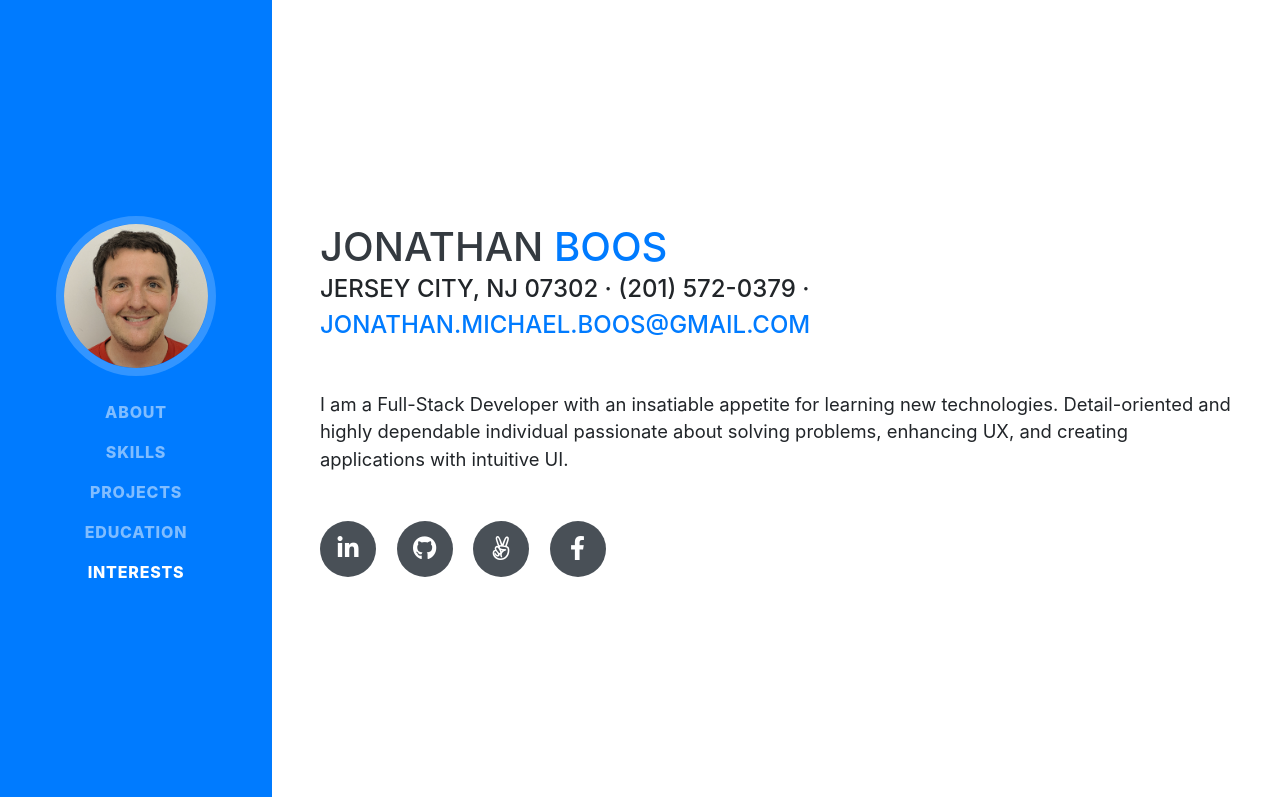
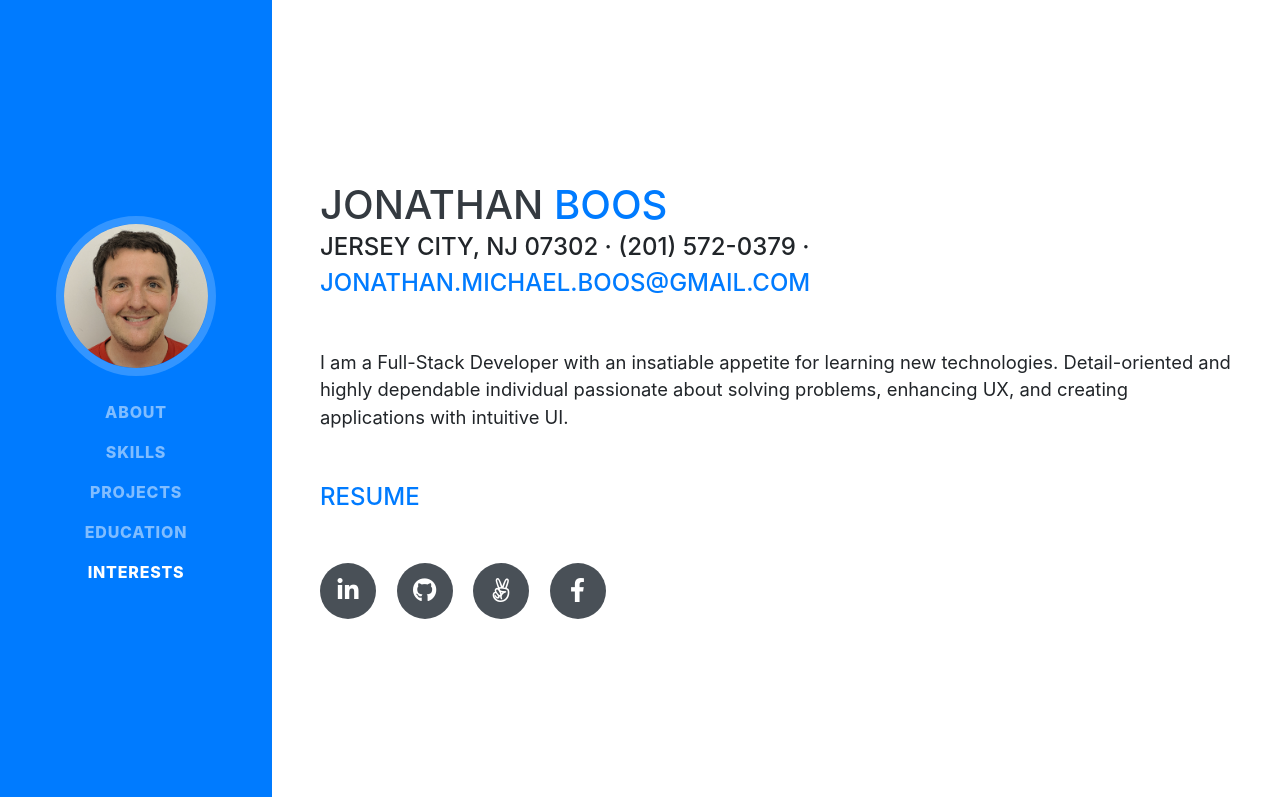
Before and after one commit to gameguy37/gameguy37.github.io, a website with bundled scripts: page index.html in a window 1280 px wide. Shown: the top 797 px of the page. Built offline with nearby package versions, Linux system fonts and the light colour scheme; a web font is replaced by a local one.

Commit message:
added resume link

```diff
--- a/index.html
+++ b/index.html
@@ -69,6 +69,9 @@
           <a href="mailto:jonathan.michael.boos@gmail.com">jonathan.michael.boos@gmail.com</a>
         </div>
         <p class="lead mb-5">I am a Full-Stack Developer with an insatiable appetite for learning new technologies. Detail-oriented and highly dependable individual passionate about solving problems, enhancing UX, and creating applications with intuitive UI.</p>
+        <div class="subheading mb-5">
+          <a href="https://docs.google.com/document/d/1xsvl-iSaeF-yFhmhn-iobPko8RHUg4hRuiOLGieMfiw/edit?usp=sharing">Resume</a>
+        </div>
         <div class="social-icons">
           <a href="https://www.linkedin.com/in/jonathan-boos-53a76934/">
             <i class="fab fa-linkedin-in"></i>
```
